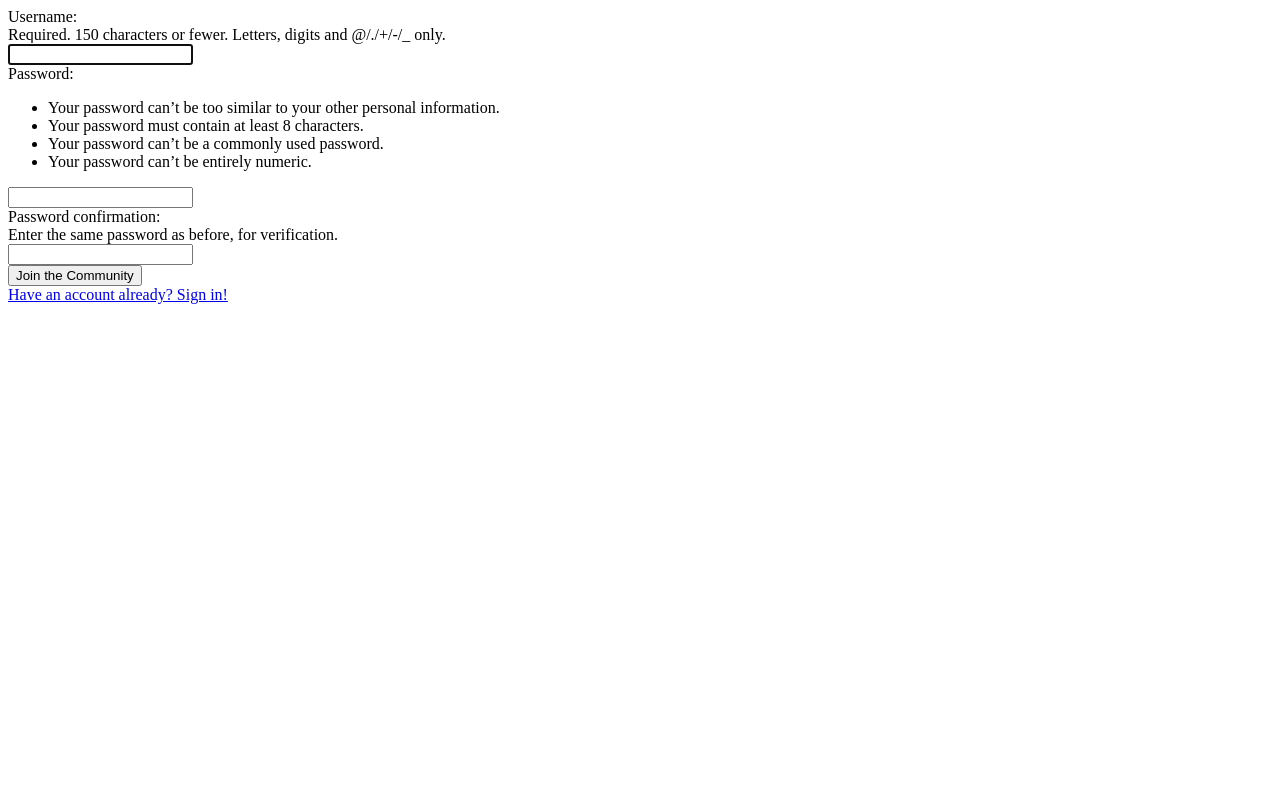
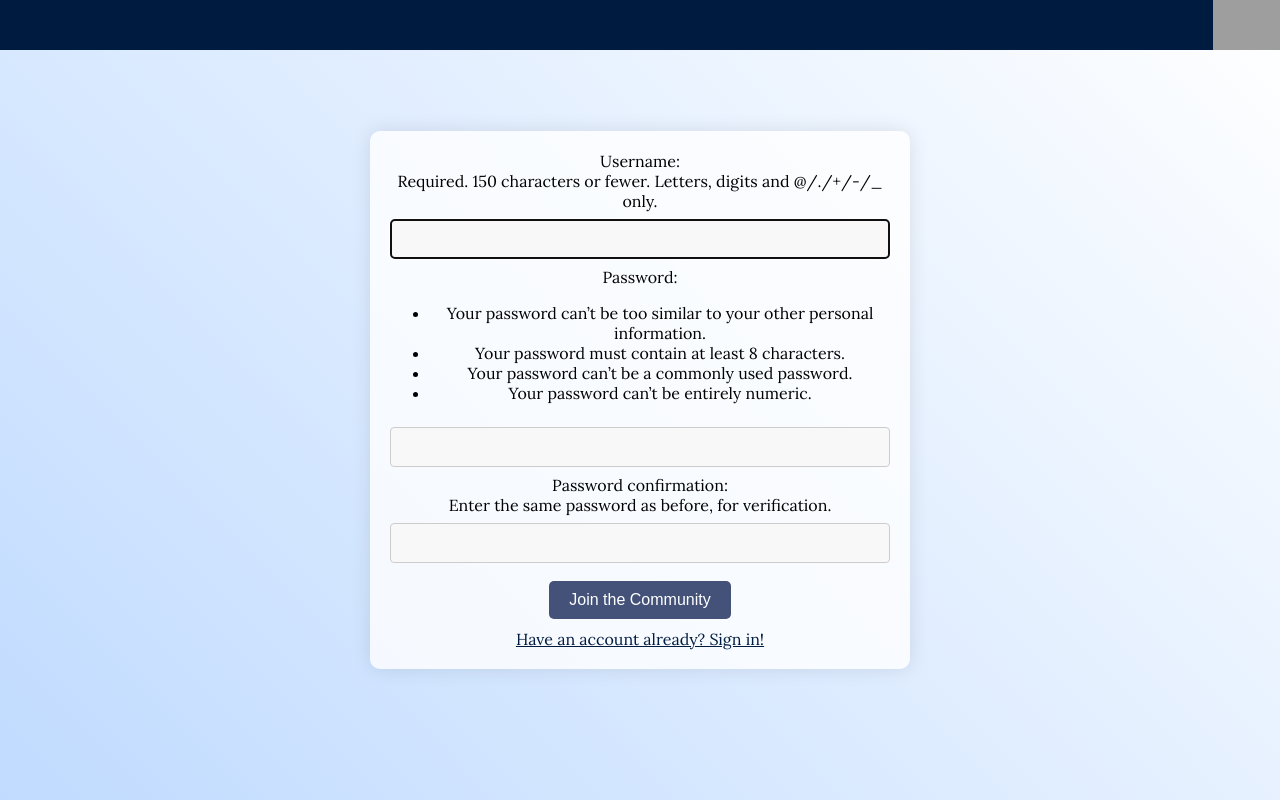
Before and after one commit to enzosalvador/CSCI42-tAft, a Django app: page /signup/ in a window 1280 px wide. Run offline with Django 5.2, Linux system fonts and the light colour scheme; grey boxes are pictures that could not be loaded.

Commit message:
fixed css and navbars

```diff
--- a/CSCI42_tAft/exercise/templates/exercise/exercise-add.html
+++ b/CSCI42_tAft/exercise/templates/exercise/exercise-add.html
@@ -7,7 +7,7 @@
 {% block navbar %}
 <div class="navbar">
     <img src="https://scontent.xx.fbcdn.net/v/t1.15752-9/436451604_470872335366746_4854891249917634860_n.png?_nc_cat=103&ccb=1-7&_nc_sid=5f2048&_nc_eui2=AeEzX2EYA4geaVKEatrhkgxkJzGiBP1KYfInMaIE_Uph8q60F-FzDmXm6uWjIPTwzZlVoxqJD1_bkPw0unZvvNHh&_nc_ohc=bUiOLm1GNaYAb5JXVWJ&_nc_ad=z-m&_nc_cid=0&_nc_ht=scontent.xx&oh=03_Q7cD1QF4fRzzd8Nb_-rF7u3-1S7yRGTNITdDCvSMJmqTZnQIZg&oe=66488556" alt="Logo">
-    <a href="/exercise/" class="nav-item">Exercise List</a>
+    <a href="/food/" class="nav-item">Food List</a>
     <a href="/userprofile/" class="nav-item">Users</a>
 </div>
 {% endblock %}
@@ -18,6 +18,6 @@
 
         {{ form.as_p }}
 
-        <input type="submit" value="Save New Exercise">
+        <input type="submit" value="Save New Exercise" class="save-button">
     </form>
 {% endblock %}
--- a/CSCI42_tAft/exercise/templates/exercise/exercise-details.html
+++ b/CSCI42_tAft/exercise/templates/exercise/exercise-details.html
@@ -7,7 +7,7 @@
 {% block navbar %}
 <div class="navbar">
     <img src="https://scontent.xx.fbcdn.net/v/t1.15752-9/436451604_470872335366746_4854891249917634860_n.png?_nc_cat=103&ccb=1-7&_nc_sid=5f2048&_nc_eui2=AeEzX2EYA4geaVKEatrhkgxkJzGiBP1KYfInMaIE_Uph8q60F-FzDmXm6uWjIPTwzZlVoxqJD1_bkPw0unZvvNHh&_nc_ohc=bUiOLm1GNaYAb5JXVWJ&_nc_ad=z-m&_nc_cid=0&_nc_ht=scontent.xx&oh=03_Q7cD1QF4fRzzd8Nb_-rF7u3-1S7yRGTNITdDCvSMJmqTZnQIZg&oe=66488556" alt="Logo">
-    <a href="/exercise/" class="nav-item">Exercise List</a>
+    <a href="/food/" class="nav-item">Food List</a>
     <a href="/userprofile/" class="nav-item">Users</a>
 </div>
 {% endblock %}
--- a/CSCI42_tAft/exercise/templates/exercise/exercise-edit.html
+++ b/CSCI42_tAft/exercise/templates/exercise/exercise-edit.html
@@ -7,7 +7,7 @@
 {% block navbar %}
 <div class="navbar">
     <img src="https://scontent.xx.fbcdn.net/v/t1.15752-9/436451604_470872335366746_4854891249917634860_n.png?_nc_cat=103&ccb=1-7&_nc_sid=5f2048&_nc_eui2=AeEzX2EYA4geaVKEatrhkgxkJzGiBP1KYfInMaIE_Uph8q60F-FzDmXm6uWjIPTwzZlVoxqJD1_bkPw0unZvvNHh&_nc_ohc=bUiOLm1GNaYAb5JXVWJ&_nc_ad=z-m&_nc_cid=0&_nc_ht=scontent.xx&oh=03_Q7cD1QF4fRzzd8Nb_-rF7u3-1S7yRGTNITdDCvSMJmqTZnQIZg&oe=66488556" alt="Logo">
-    <a href="/exercise/" class="nav-item">Exercise List</a>
+    <a href="/food/" class="nav-item">Food List</a>
     <a href="/userprofile/" class="nav-item">Users</a>
 </div>
 {% endblock %}
@@ -18,6 +18,6 @@
 
         {{ form.as_p }}
 
-        <input type="submit" value="Save Changes to Exercise">
+        <input type="submit" value="Save Changes to Exercise" class="save-button">
     </form>
 {% endblock %}
--- a/CSCI42_tAft/exercise/templates/exercise/exercise.html
+++ b/CSCI42_tAft/exercise/templates/exercise/exercise.html
@@ -7,7 +7,7 @@
 {% block navbar %}
 <div class="navbar">
     <img src="https://scontent.xx.fbcdn.net/v/t1.15752-9/436451604_470872335366746_4854891249917634860_n.png?_nc_cat=103&ccb=1-7&_nc_sid=5f2048&_nc_eui2=AeEzX2EYA4geaVKEatrhkgxkJzGiBP1KYfInMaIE_Uph8q60F-FzDmXm6uWjIPTwzZlVoxqJD1_bkPw0unZvvNHh&_nc_ohc=bUiOLm1GNaYAb5JXVWJ&_nc_ad=z-m&_nc_cid=0&_nc_ht=scontent.xx&oh=03_Q7cD1QF4fRzzd8Nb_-rF7u3-1S7yRGTNITdDCvSMJmqTZnQIZg&oe=66488556" alt="Logo">
-    <a href="/exercise/" class="nav-item">Exercise List</a>
+    <a href="/food/" class="nav-item">Food List</a>
     <a href="/userprofile/" class="nav-item">Users</a>
 </div>
 {% endblock %}
--- a/CSCI42_tAft/food/templates/food/food-add.html
+++ b/CSCI42_tAft/food/templates/food/food-add.html
@@ -18,6 +18,6 @@
 
         {{ form.as_p }}
 
-        <input type="submit" value="Save New Food">
+        <input type="submit" value="Save New Food" class="save-button">
     </form>
 {% endblock %}
--- a/CSCI42_tAft/food/templates/food/food-edit.html
+++ b/CSCI42_tAft/food/templates/food/food-edit.html
@@ -18,6 +18,6 @@
 
         {{ form.as_p }}
 
-        <input type="submit" value="Save Changes to Food">
+        <input type="submit" value="Save Changes to Food" class="save-button">
     </form>
 {% endblock %}
--- a/CSCI42_tAft/registration/templates/registration/signup.html
+++ b/CSCI42_tAft/registration/templates/registration/signup.html
@@ -1,6 +1,14 @@
+{% extends 'base.html' %}
+{% block navbar %}
+<div class="new-navbar">
+    <img src="https://scontent.xx.fbcdn.net/v/t1.15752-9/436451604_470872335366746_4854891249917634860_n.png?_nc_cat=103&ccb=1-7&_nc_sid=5f2048&_nc_eui2=AeEzX2EYA4geaVKEatrhkgxkJzGiBP1KYfInMaIE_Uph8q60F-FzDmXm6uWjIPTwzZlVoxqJD1_bkPw0unZvvNHh&_nc_ohc=bUiOLm1GNaYAb5JXVWJ&_nc_ad=z-m&_nc_cid=0&_nc_ht=scontent.xx&oh=03_Q7cD1QF4fRzzd8Nb_-rF7u3-1S7yRGTNITdDCvSMJmqTZnQIZg&oe=66488556" alt="Logo">
+</div>
+{% endblock %}
+{% block content %}
 <form method="POST">
     {% csrf_token %}
     {{form}}
-    <button type="submit">Join the Community</button>
+    <button type="submit" class="btns">Join the Community</button>
     <div><td><a href="/accounts/login/" class="item"> {{ "Have an account already? Sign in!" }} </a></td></div>
 </form>
+{% endblock %}
--- a/CSCI42_tAft/static/style.css
+++ b/CSCI42_tAft/static/style.css
@@ -89,7 +89,7 @@ form {
 
 form input[type="submit"] {
     background-color: #001B40;
-    color: #001B40;
+    color: white;
     border: none;
     padding: 10px 20px;
     cursor: pointer;
@@ -138,15 +138,15 @@ a.item[href="userprofile/add/"],
 a.item[href="food/add/"],
 a.item[href="exercise/add/"] {
     display: inline-block;
-    padding: 10px 10px 10px; /* Added more padding to the top */
+    padding: 10px 10px 10px;
     background-color: #001B40;
     color: white;
     text-decoration: none;
     border-radius: 5px;
     transition: background-color 0.3s;
-    text-align: center; /* Center the text horizontally */
-    margin: 0 auto; /* Center the button horizontally */
-    display: block; /* Convert it into a block-level element to allow margin auto to work */
+    text-align: center;
+    margin: 0 auto;
+    display: block;
     width: 200px;
 }
 
@@ -165,8 +165,8 @@ a.item[href="exercise/add/"]:hover {
     z-index: 1000;
     left: 0;
     right: 0;
-    margin-left: auto; /* Center the navbar horizontally */
-    margin-right: auto; /* Center the navbar horizontally */
+    margin-left: auto;
+    margin-right: auto;
     display: flex;
     justify-content: right;
     padding: 0px;
@@ -189,3 +189,42 @@ a.item[href="exercise/add/"]:hover {
 .nav-item:hover {
     background-color: #445279;
 }
+
+.btns{
+    display: inline-block;
+    padding: 10px 20px;
+    font-size: 16px;
+    color: white;
+    background-color: #445279;
+    border: none;
+    border-radius: 5px;
+    cursor: pointer;
+    transition: background-color 0.3s ease;
+    margin-top: 10px;
+    margin-bottom: 10px;
+}
+
+.item {
+    text-decoration: underline;
+}
+
+.new-navbar {
+    background-color: #001B40;
+    overflow: hidden;
+    position: fixed;
+    top: 0;
+    width: 100%;
+    z-index: 1000;
+    left: 0;
+    right: 0;
+    margin-left: auto;
+    margin-right: auto;
+    display: flex;
+    justify-content: right;
+    padding: 0px;
+    box-sizing: border-box;
+}
+
+.new-navbar img {
+    height: 50px;
+}
--- a/CSCI42_tAft/userprofile/templates/userprofile/userprofile-add.html
+++ b/CSCI42_tAft/userprofile/templates/userprofile/userprofile-add.html
@@ -18,6 +18,6 @@
 
         {{ form.as_p }}
 
-        <input type="submit" value="Save User Information">
+        <input type="submit" value="Save User Information" class="save-button">
     </form>
 {% endblock %}
--- a/CSCI42_tAft/userprofile/templates/userprofile/userprofile-edit.html
+++ b/CSCI42_tAft/userprofile/templates/userprofile/userprofile-edit.html
@@ -18,6 +18,6 @@
 
         {{ form.as_p }}
 
-        <input type="submit" value="Save Changes to Profile">
+        <input type="submit" value="Save Changes to Profile" class="save-button">
     </form>
 {% endblock %}
```
Also changed, not shown: CSCI42_tAft/registration/templates/registration/login.html (+11 -3 lines), CSCI42_tAft/db.sqlite3.
